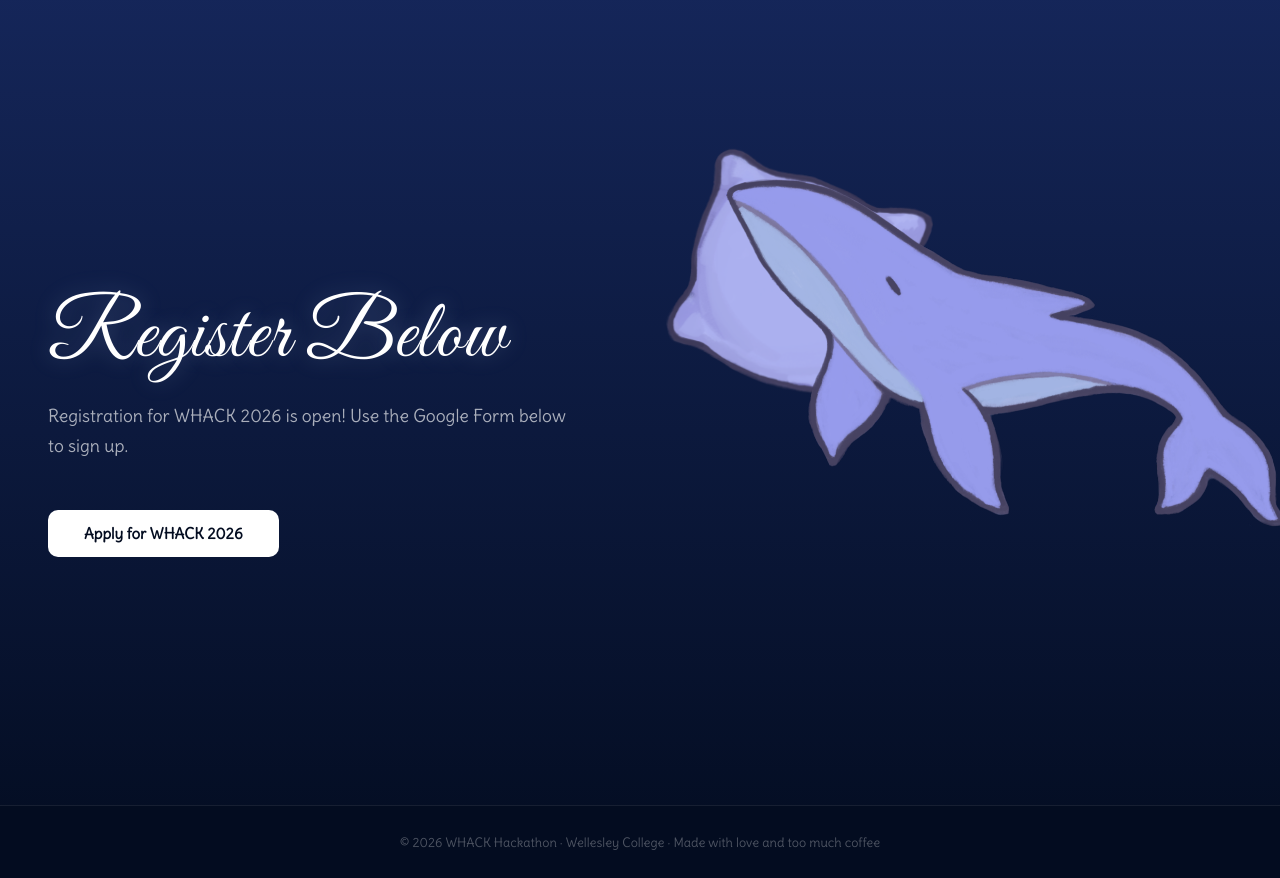
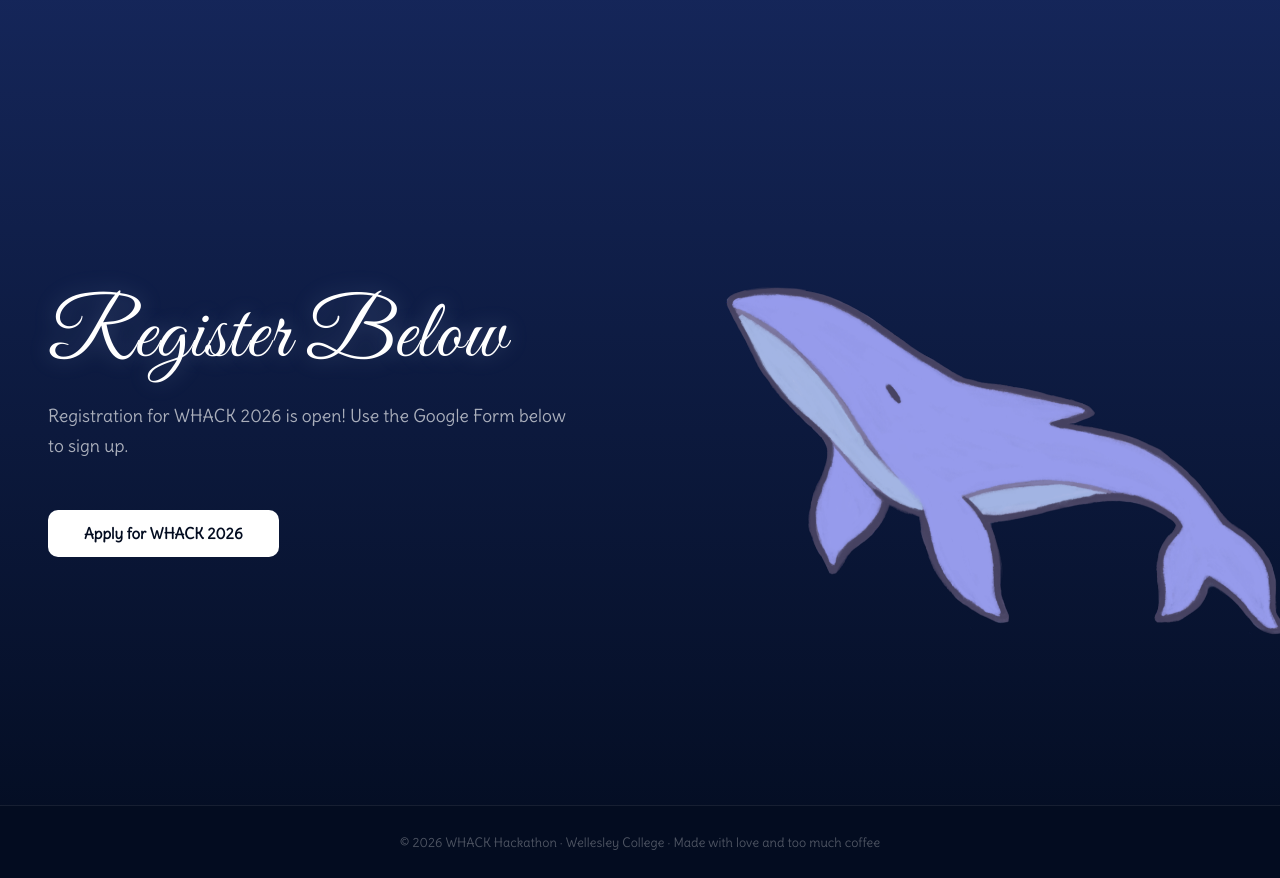
Before and after one commit to hsu-emily/Whack2026-Website, a React (Vite) app: page / in a window 1280 px wide. Shown: the part 4600-5478 px from the top of the page. Built offline with nearby package versions, Linux system fonts and the light colour scheme.

Commit message:
remove pillow

```diff
--- a/src/App.jsx
+++ b/src/App.jsx
@@ -308,7 +308,7 @@ function App() {
           </div>
 
           <div className="register-illustration" aria-hidden="true">
-            <img src={pillow} alt="" className="register-pillow" />
+            {/* <img src={pillow} alt="" className="register-pillow" /> */}
             <img src={whaleSleep} alt="Sleeping Whale" className="register-whale" />
           </div>
         </div>
```
